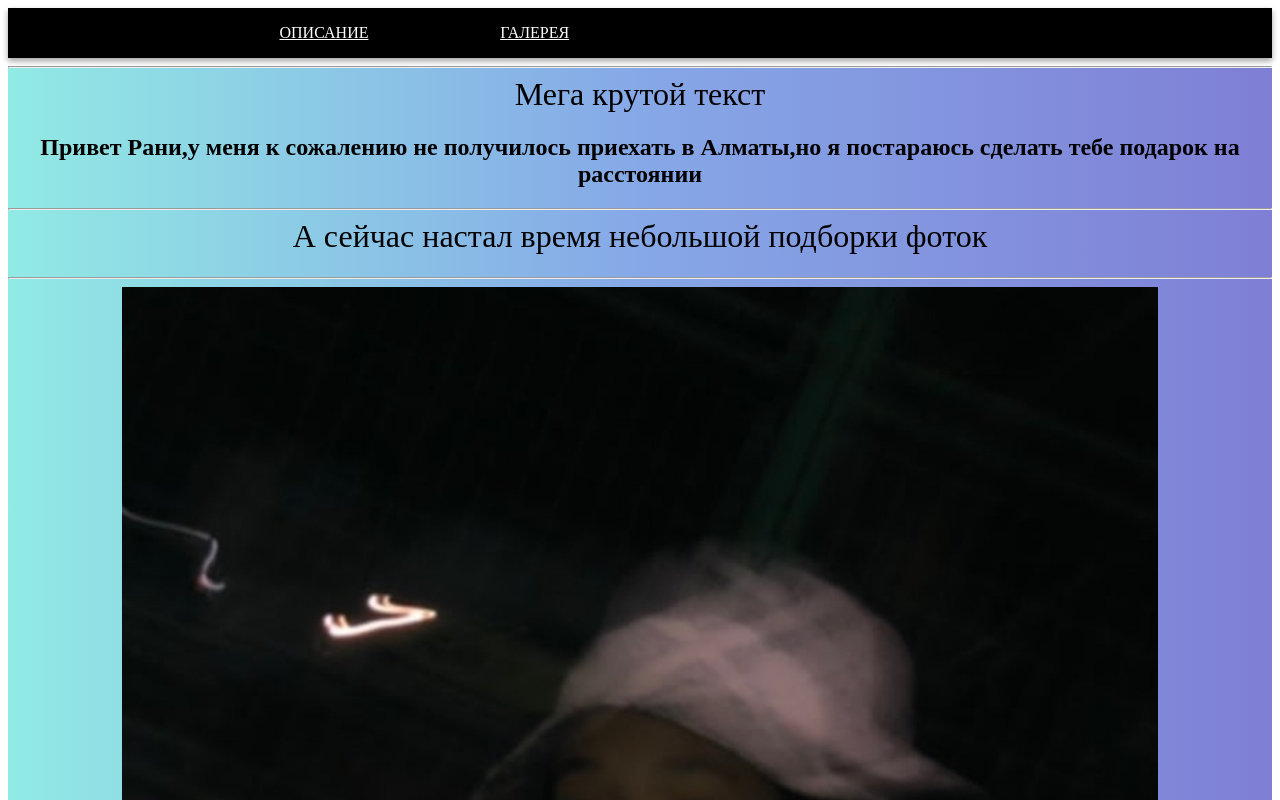
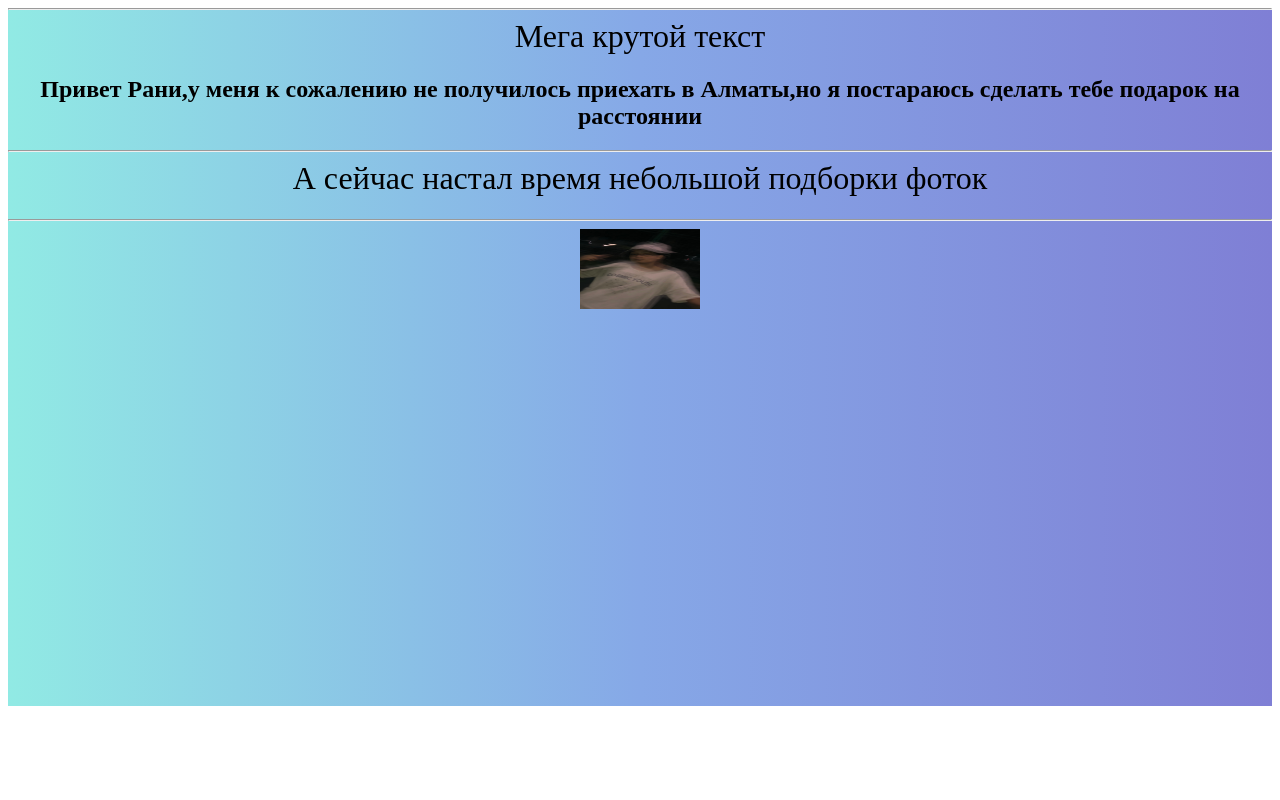
Before and after one commit to Sydykov2021/Ranitop, a plain HTML site: page index.html in a window 1280 px wide. Shown: the top 800 px of the page. Drawn offline with Linux system fonts and the light colour scheme.

Commit message:
Update index.html

```diff
--- a/index.html
+++ b/index.html
@@ -120,35 +120,6 @@ p {
   <body>
   <div class="head">
 
-  </div>
-    <header>
-    <nav>
-        <div>
-        </div>
-	    <div>
-	<a href="#"><span>описание</span></a>
-      <div>
-
-	    </div>
-            </div>
-
-
-	     <div>
-	<a href="#"><span>Галерея</span></a>
-      <div>
-
-	    </div>
-            </div>
-
-        </div>
-
-             </nav>
-</header>
-  </div>
-</div>
-
-</div>
-
     </div>
   <div class="main" style="min-height:89%; height:auto; width:100%; margin-top:7px; text-align:center; background: #7F7FD5;  /* fallback for old browsers */
 background: -webkit-linear-gradient(to right, #91EAE4, #86A8E7, #7F7FD5);  /* Chrome 10-25, Safari 5.1-6 */
@@ -160,7 +131,7 @@ background: linear-gradient(to right, #91EAE4, #86A8E7, #7F7FD5); /* W3C, IE 10+
   <hr>
   <h1>А сейчас настал время небольшой подборки фоток</h1>
   <hr>
-<img src="Screenshot_20210831-215359_Instagram.jpg" width:"120px"; height:"80px";>
+<img src="Screenshot_20210831-215359_Instagram.jpg" width="120px"; height="80px";>
 </div>
   </body>
 </html>
```
